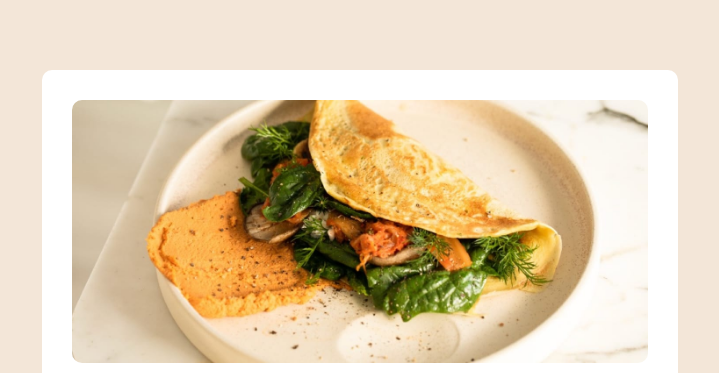
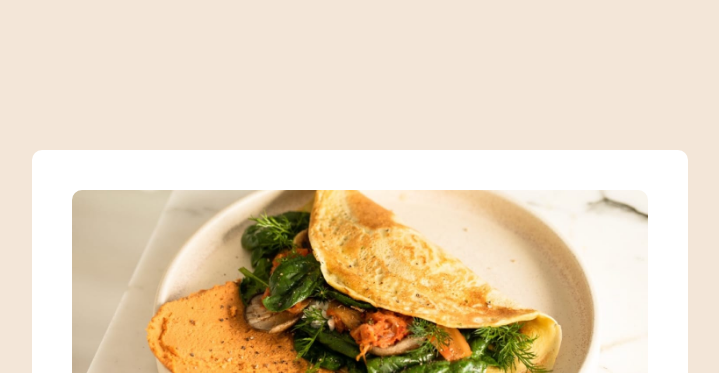
Before and after one commit to gilangr1440/gilangr-recipe-page-main, a plain HTML site: page index.html in a window 1280 px wide. Shown: the top 373 px of the page, without its empty margins (280-999 px from the left). Drawn offline with Linux system fonts and the light colour scheme.

Commit message:
fix margin

```diff
--- a/style.css
+++ b/style.css
@@ -392,8 +392,8 @@ hr {
 @media only screen and (min-width: 992px) and (max-width: 1440px) {
   .container {
     width: 45%;
-    padding: 30px;
-    margin: 70px auto;
+    padding: 40px;
+    margin: 150px auto;
     background-color: white;
     border-radius: 10px;
   }
```
